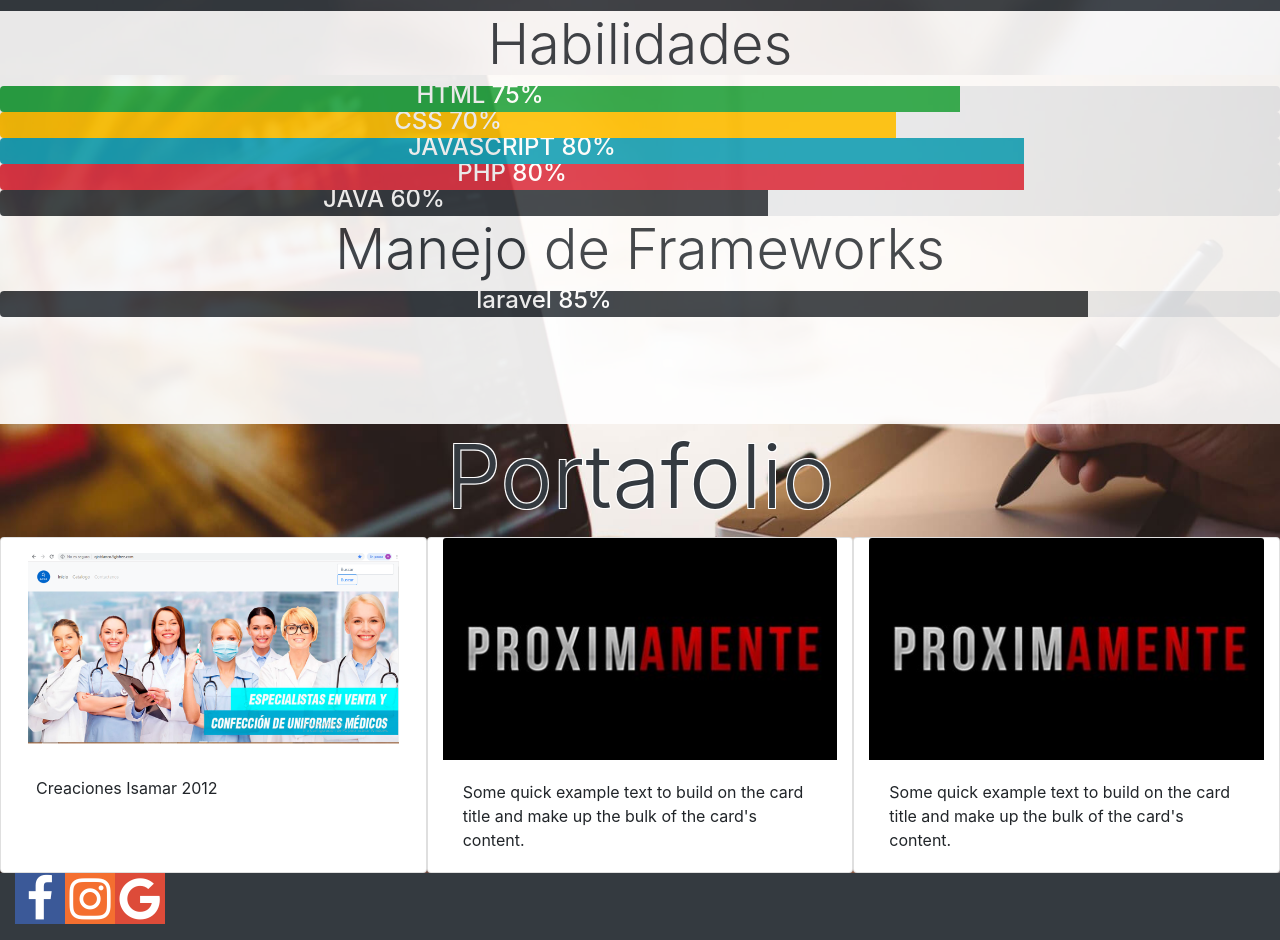
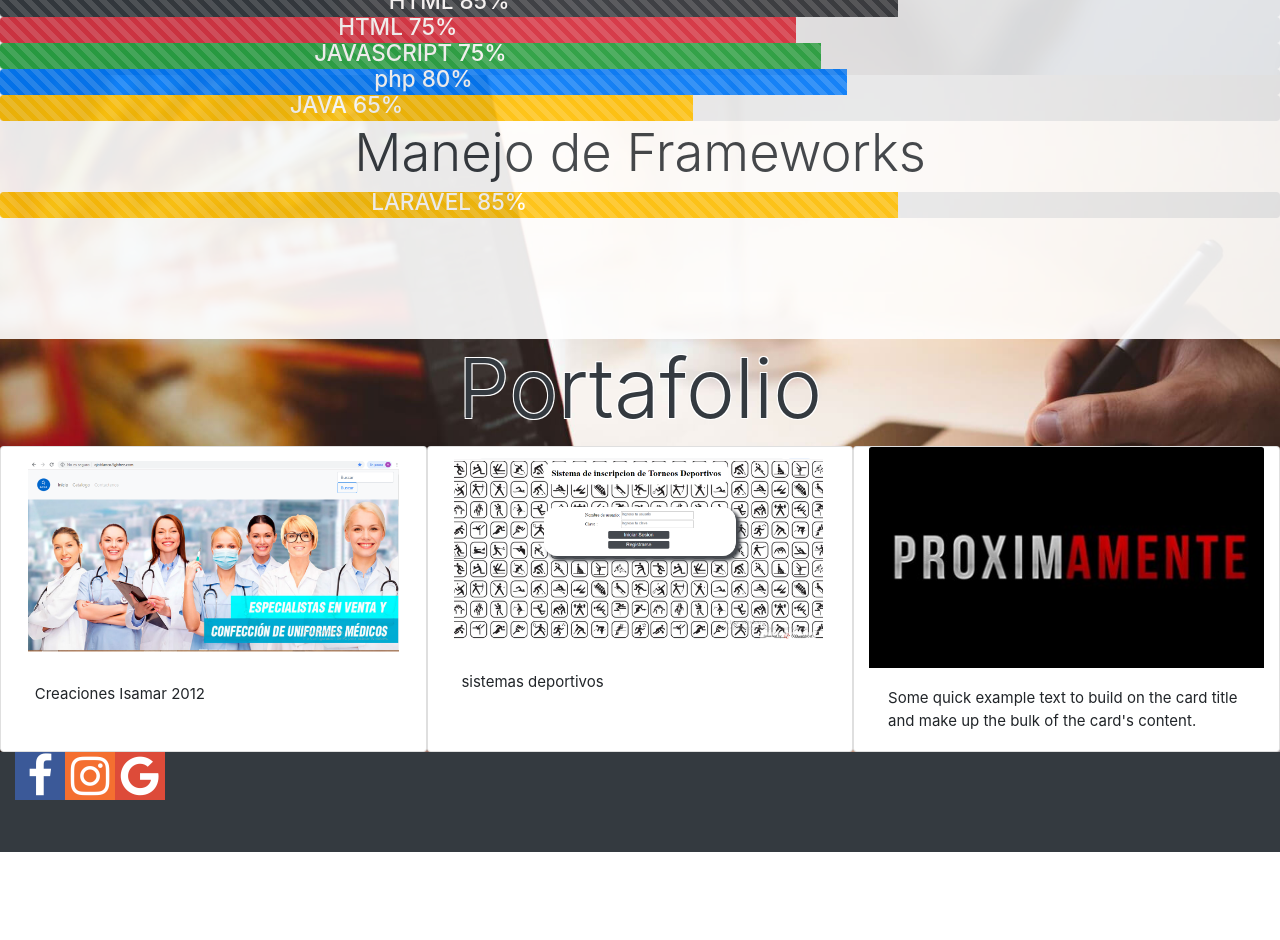
Before and after one commit to Alexanderwags/web_personal, a plain HTML site: page index.html in a window 1280 px wide. Shown: the part 725-1665 px from the top of the page. After the commit the page ends 1577 px from the top, so only its background shows below. Drawn offline with nearby package versions, Linux system fonts and the light colour scheme.

Commit message:
agregando links

```diff
--- a/estilos.css
+++ b/estilos.css
@@ -1,6 +1,10 @@
 *{
   margin: 0px;
   padding: 0px;
+}
+.progress{
+   animation: all;
+
 }
 #BODY{
 
--- a/index.html
+++ b/index.html
@@ -3,6 +3,14 @@
 <head>
 	<title>Turbo-web</title>
 	<link rel="stylesheet" type="text/css" href="estilos.css">
+	<link rel="stylesheet" href="https://www.w3schools.com/w3css/4/w3.css">
+
+
+   <link rel="stylesheet" href="https://maxcdn.bootstrapcdn.com/bootstrap/4.0.0/css/bootstrap.min.css" integrity="sha384-Gn5384xqQ1aoWXA+058RXPxPg6fy4IWvTNh0E263XmFcJlSAwiGgFAW/dAiS6JXm" crossorigin="anonymous">
+  <script src="https://code.jquery.com/jquery-3.2.1.slim.min.js" integrity="sha384-KJ3o2DKtIkvYIK3UENzmM7KCkRr/rE9/Qpg6aAZGJwFDMVNA/GpGFF93hXpG5KkN" crossorigin="anonymous"></script>
+  <script src="https://cdnjs.cloudflare.com/ajax/libs/popper.js/1.12.9/umd/popper.min.js" integrity="sha384-ApNbgh9B+Y1QKtv3Rn7W3mgPxhU9K/ScQsAP7hUibX39j7fakFPskvXusvfa0b4Q" crossorigin="anonymous"></script>
+ <script src="https://maxcdn.bootstrapcdn.com/bootstrap/4.0.0/js/bootstrap.min.js" integrity="sha384-JZR6Spejh4U02d8jOt6vLEHfe/JQGiRRSQQxSfFWpi1MquVdAyjUar5+76PVCmYl" crossorigin="anonymous"></script>
+
 </head>
 
 <body id="BODY">
@@ -33,21 +41,21 @@
 
    	<div class="row">
 
-   		<h1 class="text-center d-none d-md-block display-4 text-warning col-md-12 font-weight-bold" >Hola Bienvenido </h1>
-   	    <h4 class="text-center d-block d-md-none TITULOS  text-warning col-12 font-weight-bold" >
+   		<h1 class="text-center d-none d-md-block display-4 text-warning col-md-12 font-weight-bold w3-animate-zoom " >Hola Bienvenido </h1>
+   	    <h4 class="text-center d-block d-sm-none TITULOS  text-warning col-12 font-weight-bold w3-animate-zoom" >
    	     Hola Bienvenido </h4>
 
     </div>
     <div class="row">
-     	<h1 class="text-center d-none d-md-block display-4 text-primary col-md-12 font-weight-bold" >Soy Desarrollador Web </h1>
+     	<h1 class="text-center d-none d-md-block display-4 text-primary col-md-12 font-weight-bold w3-animate-zoom" >Soy Desarrollador Web </h1>
 
-    	<h5 class="text-center d-block d-md-none TITULOS text-primary col-md-12 font-weight-bold" >Soy Desarrollador Web </h5></div>
+    	<h5 class="text-center d-block d-md-none TITULOS text-primary col-md-12 font-weight-bold w3-animate-zoom" >Soy Desarrollador Web </h5></div>
 
     </div>
 
     <div class="row">
-    	<h1 class="text-center d-none d-md-block display-4 text-danger col-md-12 font-weight-bold">Estudiante Universitario en La UNET (Venezuela) </h1>
-    	<h6 class="text-center d-block d-md-none TITULOS text-danger col-md-12 font-weight-bold">Estudiante Universitario en La UNET (Venezuela) </h6>
+    	<h1 class="text-center d-none d-md-block display-4 text-danger col-md-12 font-weight-bold w3-animate-zoom">Estudiante Universitario en La UNET (Venezuela) </h1>
+    	<h6 class="text-center d-block d-md-none TITULOS text-danger col-md-12 font-weight-bold w3-animate-zoom">Estudiante Universitario en La UNET (Venezuela) </h6>
     <div />
 
    </div>
@@ -85,35 +93,43 @@
 
  			</div>
  		</div>
- 		  <h3 class="text-dark display-4 ">Habilidades</h3>
+ 		  <h3 class="text-dark display-4 w3-animate-zoom">Habilidades</h3>
+
 	   <div class="progress" style="height:26px">
-			  <div class="progress-bar bg-success" style="width:75%;height:26px">
-			  	<h4 class="text-center">HTML 75%</h4>
+         <div class="progress-bar progress-bar-striped active w3-animate-zoom bg-dark" id="HTML" role="progressbar" aria-valuenow="30" aria-valuemin="30" aria-valuemax="100" style="width: 10%;" >
+        	 <h4>HTML 85%</h4>
          </div>
        </div>
         <div class="progress" style="height:26px">
-			  <div class="progress-bar bg-warning" style="width:70%;height:26px">
-			  	<h4 class="text-center">CSS 70%</h4></div>
+         <div class="progress-bar progress-bar-striped active w3-animate-zoom bg-danger" id="CSS" role="progressbar" aria-valuenow="30" aria-valuemin="30" aria-valuemax="100" style="width: 10%;" >
+        	 <h4>HTML 75%</h4>
+         </div>
        </div>
         <div class="progress" style="height:26px">
-			  <div class="progress-bar bg-info" style="width:80%;height:26px"><h4 class="text-center">JAVASCRIPT 80%</h4></div>
+         <div class="progress-bar progress-bar-striped active w3-animate-zoom bg-success" id="JAVASCRIPT" role="progressbar" aria-valuenow="30" aria-valuemin="30" aria-valuemax="100" style="width: 20%;" >
+        	 <h4>JAVASCRIPT  75%</h4>
+         </div>
        </div>
 	   <div class="progress" style="height:26px">
-			  <div class="progress-bar bg-danger" style="width:80%;height:26px">
-			  	<h4 class="text-center">PHP 80%</h4></div>
+         <div class="progress-bar progress-bar-striped active w3-animate-zoom" id="php" role="progressbar" aria-valuenow="30" aria-valuemin="30" aria-valuemax="100" style="width: 10%;" >
+        	 <h4>php 80%</h4>
+         </div>
        </div>
 	   <div class="progress" style="height:26px">
-			  <div class="progress-bar bg-dark" style="width:60%;height:26px">
-			  	<h4 class="text-center">JAVA 60%</h4>
+         <div class="progress-bar progress-bar-striped active w3-animate-zoom bg-warning" id="JAVA" role="progressbar" aria-valuenow="30" aria-valuemin="30" aria-valuemax="100" style="width: 10%;" >
+        	 <h4>JAVA 65%</h4>
          </div>
        </div>
-			<h3 class="text-dark display-4 ">Manejo de Frameworks</h3>
+		<h3 class="text-dark display-4 w3-animate-zoom">Manejo de Frameworks</h3>
         <div class="progress" style="height:26px">
-			  <div class="progress-bar bg-dark" style="width:85%;height:26px">
-			  	<h4 class="text-center">laravel 85%</h4>
+         <div class="progress-bar progress-bar-striped active w3-animate-zoom bg-warning" id="LARAVEL" role="progressbar" aria-valuenow="30" aria-valuemin="30" aria-valuemax="100" style="width: 10%;" >
+        	 <h4>LARAVEL 85%</h4>
          </div>
        </div>
+
  	</div>
+
+
 
 
 
@@ -127,9 +143,9 @@
       <div class="container-fluid">
       	  <div class="row">
 
-      	  	<h1 class="text-center display-2 text-dark  d-none d-md-block f col-md-12" >Portafolio</h1>
+      	  	<h1 class="text-center display-2 text-dark  d-none d-md-block f col-md-12 w3-animate-zoom" >Portafolio</h1>
 
-      	  	<h1 class="text-center display-4 text-dark  d-block d-md-none col-md-12" >Portafolio</h1>
+      	  	<h1 class="text-center display-4 text-dark  d-block d-md-none col-md-12 w3-animate-zoom" >Portafolio</h1>
 
       	</div>
       	<div class="row">
@@ -142,9 +158,9 @@
 	</div>
 
       	  <div class="card col-md-4" style="width: 18rem;">
-	  <img class="card-img-top" src="imagenes/proximamente.jpg" alt="Card image cap">
+	  <a href="https://creacionesisamar2012.000webhostapp.com/"><img class="card-img-top" src="imagenes/sistemas-deportivos.png" alt="Card image cap"></a>
 	  <div class="card-body">
-	    <p class="card-text">Some quick example text to build on the card title and make up the bulk of the card's content.</p>
+	    <p class="card-text">sistemas deportivos</p>
 	  </div>
 	</div>
 
@@ -178,12 +194,37 @@
 
 	</footer>
 	</div>
+<script>
 
+        $(document).ready(function() {
+            $("#php").css("width", "80%");
+            $("#php").attr("aria-valuenow", "80%");
+             $("#HTML").css("width", "85%");
+            $("#HTML").attr("aria-valuenow", "85%");
+             $("#CSS").css("width", "75%");
+            $("#CSS").attr("aria-valuenow", "75%");
+            $("#JAVASCRIPT").css("width", "75%");
+            $("#JAVASCRIPT").attr("aria-valuenow", "75%");
+            $("#JAVA").css("width", "65%");
+            $("#JAVA").attr("aria-valuenow", "65%");
+            $("#LARAVEL").css("width", "85%");
+            $("#LARAVEL").attr("aria-valuenow", "85%");
+        });
+
+    </script>
+    <style type="text/css">
+
+        #php,#HTML,#CSS,#JAVASCRIPT,#JAVA,#LARAVEL{
+
+          transition: all 10s ease;
+        }
+    </style>
 
 
 	<link rel="stylesheet" href="https://cdnjs.cloudflare.com/ajax/libs/font-awesome/4.7.0/css/font-awesome.min.css">
   <link rel="stylesheet" href="https://maxcdn.bootstrapcdn.com/bootstrap/4.0.0/css/bootstrap.min.css" integrity="sha384-Gn5384xqQ1aoWXA+058RXPxPg6fy4IWvTNh0E263XmFcJlSAwiGgFAW/dAiS6JXm" crossorigin="anonymous">
-  <script src="https://code.jquery.com/jquery-3.2.1.slim.min.js" integrity="sha384-KJ3o2DKtIkvYIK3UENzmM7KCkRr/rE9/Qpg6aAZGJwFDMVNA/GpGFF93hXpG5KkN" crossorigin="anonymous"></script>
+
 <script src="https://cdnjs.cloudflare.com/ajax/libs/popper.js/1.12.9/umd/popper.min.js" integrity="sha384-ApNbgh9B+Y1QKtv3Rn7W3mgPxhU9K/ScQsAP7hUibX39j7fakFPskvXusvfa0b4Q" crossorigin="anonymous"></script>
 <script src="https://maxcdn.bootstrapcdn.com/bootstrap/4.0.0/js/bootstrap.min.js" integrity="sha384-JZR6Spejh4U02d8jOt6vLEHfe/JQGiRRSQQxSfFWpi1MquVdAyjUar5+76PVCmYl" crossorigin="anonymous"></script>
+
 </html>
```
Also changed, not shown: imagenes/sistemas-deportivos.png (added). Lines whose indentation alone changed are shown as unchanged.
